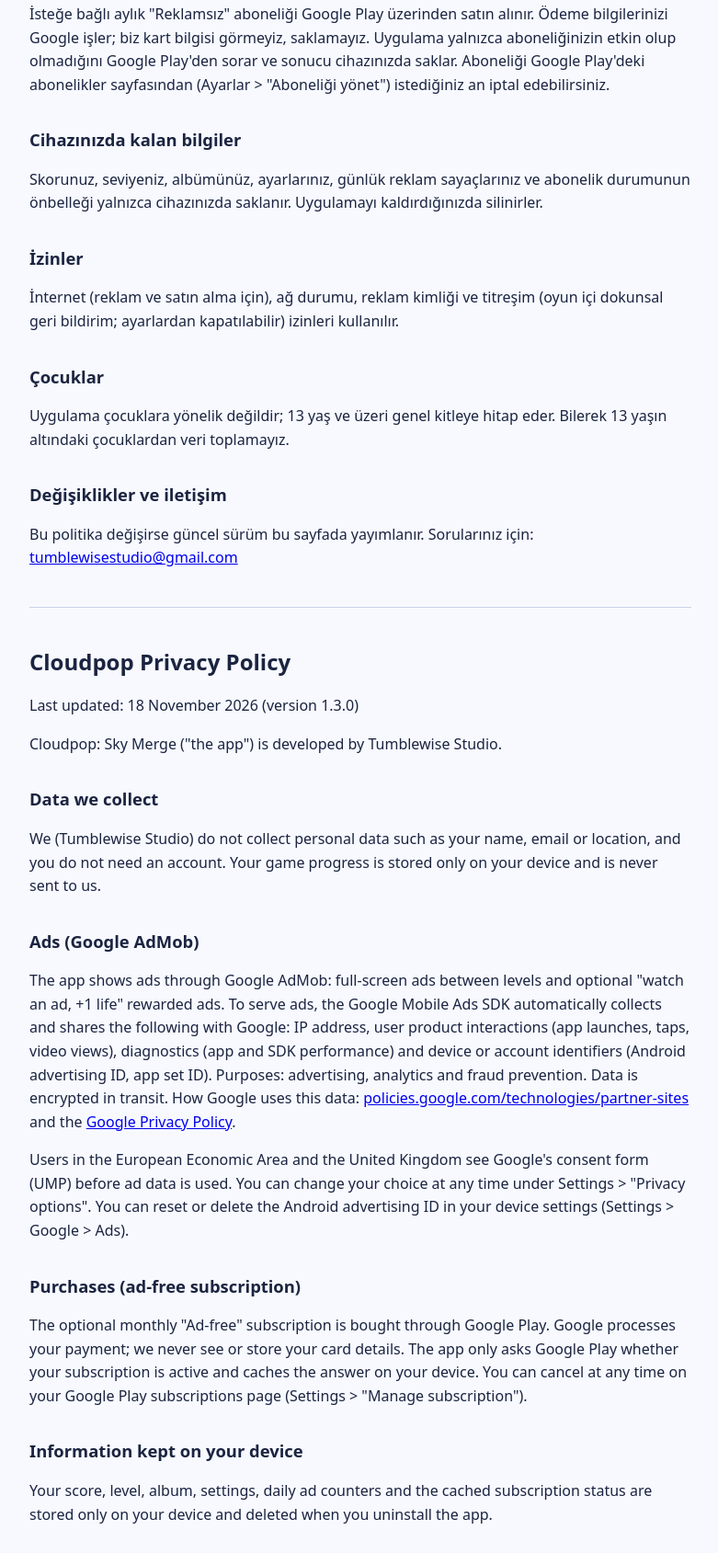
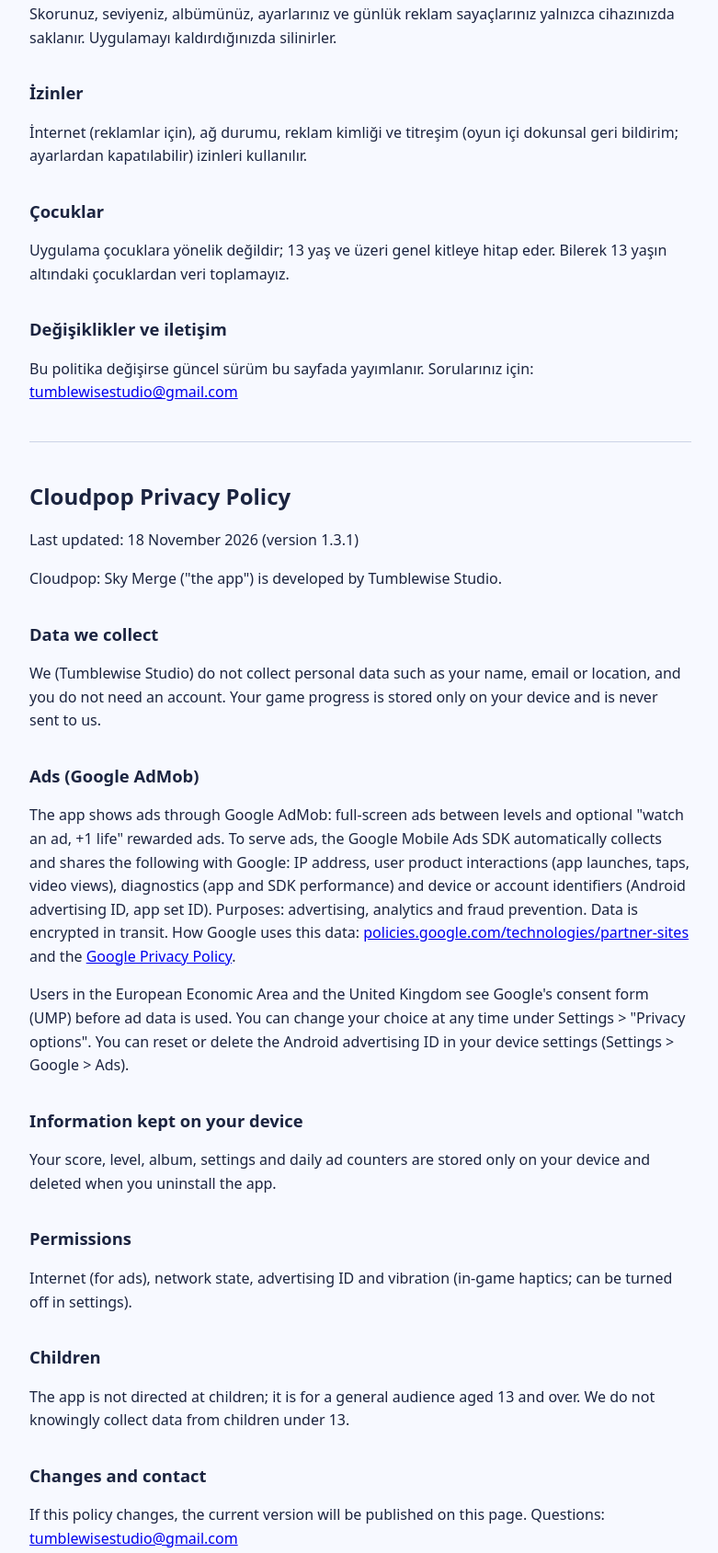
Before and after one commit to resariss/cloudpop-privacy, a plain HTML site: page index.html in a window 1280 px wide. Shown: the part 807-2496 px from the top of the page at 92% size, without its empty margins (248-1029 px from the left). Drawn offline with Linux system fonts and the light colour scheme.

Commit message:
Privacy policy 1.3.1: remove subscription section
Co-Authored-By: Claude Opus 5.5 <noreply@anthropic.com>

```diff
--- a/index.html
+++ b/index.html
@@ -13,19 +13,17 @@
 <body>
 <p><a href="#tr">Türkçe</a> · <a href="#en">English</a></p>
 <h1 id="tr">Cloudpop Gizlilik Politikası</h1>
-<p>Son güncelleme: 18 Kasım 2026 (sürüm 1.3.0)</p>
+<p>Son güncelleme: 18 Kasım 2026 (sürüm 1.3.1)</p>
 <p>Cloudpop: Gökyüzü Birleştir ("uygulama"), Tumblewise Studio tarafından geliştirilmiştir.</p>
 <h2>Topladığımız veriler</h2>
 <p>Biz (Tumblewise Studio) sizden ad, e-posta, konum gibi kişisel verileri toplamayız ve herhangi bir hesap oluşturmanız gerekmez. Oyun ilerlemeniz yalnızca cihazınızda saklanır; bize gönderilmez.</p>
 <h2>Reklamlar (Google AdMob)</h2>
 <p>Uygulama, Google AdMob üzerinden reklam gösterir: seviye arası tam ekran reklamlar ve isteğe bağlı "reklam izle, +1 can" ödüllü reklamları. Reklamları sunmak için Google Mobile Ads SDK şu verileri otomatik toplar ve Google ile paylaşır: IP adresi, kullanıcı ürün etkileşimleri (uygulama açılışı, dokunuşlar, video izleme), tanılama bilgileri (uygulama ve SDK performansı) ve cihaz/hesap tanımlayıcıları (Android reklam kimliği, uygulama seti kimliği). Amaçlar: reklam gösterimi, analiz ve sahtekârlığı önleme. Veriler aktarım sırasında şifrelenir. Google'ın bu verileri nasıl kullandığı: <a href="https://policies.google.com/technologies/partner-sites">policies.google.com/technologies/partner-sites</a> ve <a href="https://policies.google.com/privacy">Google Gizlilik Politikası</a>.</p>
 <p>Avrupa Ekonomik Alanı ve Birleşik Krallık'taki kullanıcılara, reklam verisi kullanılmadan önce Google'ın izin (UMP) formu gösterilir. Seçiminizi istediğiniz zaman Ayarlar > "Gizlilik seçenekleri" düğmesinden değiştirebilirsiniz. Android reklam kimliğini cihaz ayarlarınızdan (Ayarlar > Google > Reklamlar) sıfırlayabilir veya silebilirsiniz.</p>
-<h2>Satın alma (reklamsız abonelik)</h2>
-<p>İsteğe bağlı aylık "Reklamsız" aboneliği Google Play üzerinden satın alınır. Ödeme bilgilerinizi Google işler; biz kart bilgisi görmeyiz, saklamayız. Uygulama yalnızca aboneliğinizin etkin olup olmadığını Google Play'den sorar ve sonucu cihazınızda saklar. Aboneliği Google Play'deki abonelikler sayfasından (Ayarlar > "Aboneliği yönet") istediğiniz an iptal edebilirsiniz.</p>
 <h2>Cihazınızda kalan bilgiler</h2>
-<p>Skorunuz, seviyeniz, albümünüz, ayarlarınız, günlük reklam sayaçlarınız ve abonelik durumunun önbelleği yalnızca cihazınızda saklanır. Uygulamayı kaldırdığınızda silinirler.</p>
+<p>Skorunuz, seviyeniz, albümünüz, ayarlarınız ve günlük reklam sayaçlarınız yalnızca cihazınızda saklanır. Uygulamayı kaldırdığınızda silinirler.</p>
 <h2>İzinler</h2>
-<p>İnternet (reklam ve satın alma için), ağ durumu, reklam kimliği ve titreşim (oyun içi dokunsal geri bildirim; ayarlardan kapatılabilir) izinleri kullanılır.</p>
+<p>İnternet (reklamlar için), ağ durumu, reklam kimliği ve titreşim (oyun içi dokunsal geri bildirim; ayarlardan kapatılabilir) izinleri kullanılır.</p>
 <h2>Çocuklar</h2>
 <p>Uygulama çocuklara yönelik değildir; 13 yaş ve üzeri genel kitleye hitap eder. Bilerek 13 yaşın altındaki çocuklardan veri toplamayız.</p>
 <h2>Değişiklikler ve iletişim</h2>
@@ -34,19 +32,17 @@
 <hr>
 
 <h1 id="en">Cloudpop Privacy Policy</h1>
-<p>Last updated: 18 November 2026 (version 1.3.0)</p>
+<p>Last updated: 18 November 2026 (version 1.3.1)</p>
 <p>Cloudpop: Sky Merge ("the app") is developed by Tumblewise Studio.</p>
 <h2>Data we collect</h2>
 <p>We (Tumblewise Studio) do not collect personal data such as your name, email or location, and you do not need an account. Your game progress is stored only on your device and is never sent to us.</p>
 <h2>Ads (Google AdMob)</h2>
 <p>The app shows ads through Google AdMob: full-screen ads between levels and optional "watch an ad, +1 life" rewarded ads. To serve ads, the Google Mobile Ads SDK automatically collects and shares the following with Google: IP address, user product interactions (app launches, taps, video views), diagnostics (app and SDK performance) and device or account identifiers (Android advertising ID, app set ID). Purposes: advertising, analytics and fraud prevention. Data is encrypted in transit. How Google uses this data: <a href="https://policies.google.com/technologies/partner-sites">policies.google.com/technologies/partner-sites</a> and the <a href="https://policies.google.com/privacy">Google Privacy Policy</a>.</p>
 <p>Users in the European Economic Area and the United Kingdom see Google's consent form (UMP) before ad data is used. You can change your choice at any time under Settings > "Privacy options". You can reset or delete the Android advertising ID in your device settings (Settings > Google > Ads).</p>
-<h2>Purchases (ad-free subscription)</h2>
-<p>The optional monthly "Ad-free" subscription is bought through Google Play. Google processes your payment; we never see or store your card details. The app only asks Google Play whether your subscription is active and caches the answer on your device. You can cancel at any time on your Google Play subscriptions page (Settings > "Manage subscription").</p>
 <h2>Information kept on your device</h2>
-<p>Your score, level, album, settings, daily ad counters and the cached subscription status are stored only on your device and deleted when you uninstall the app.</p>
+<p>Your score, level, album, settings and daily ad counters are stored only on your device and deleted when you uninstall the app.</p>
 <h2>Permissions</h2>
-<p>Internet (for ads and purchases), network state, advertising ID and vibration (in-game haptics; can be turned off in settings).</p>
+<p>Internet (for ads), network state, advertising ID and vibration (in-game haptics; can be turned off in settings).</p>
 <h2>Children</h2>
 <p>The app is not directed at children; it is for a general audience aged 13 and over. We do not knowingly collect data from children under 13.</p>
 <h2>Changes and contact</h2>
```
